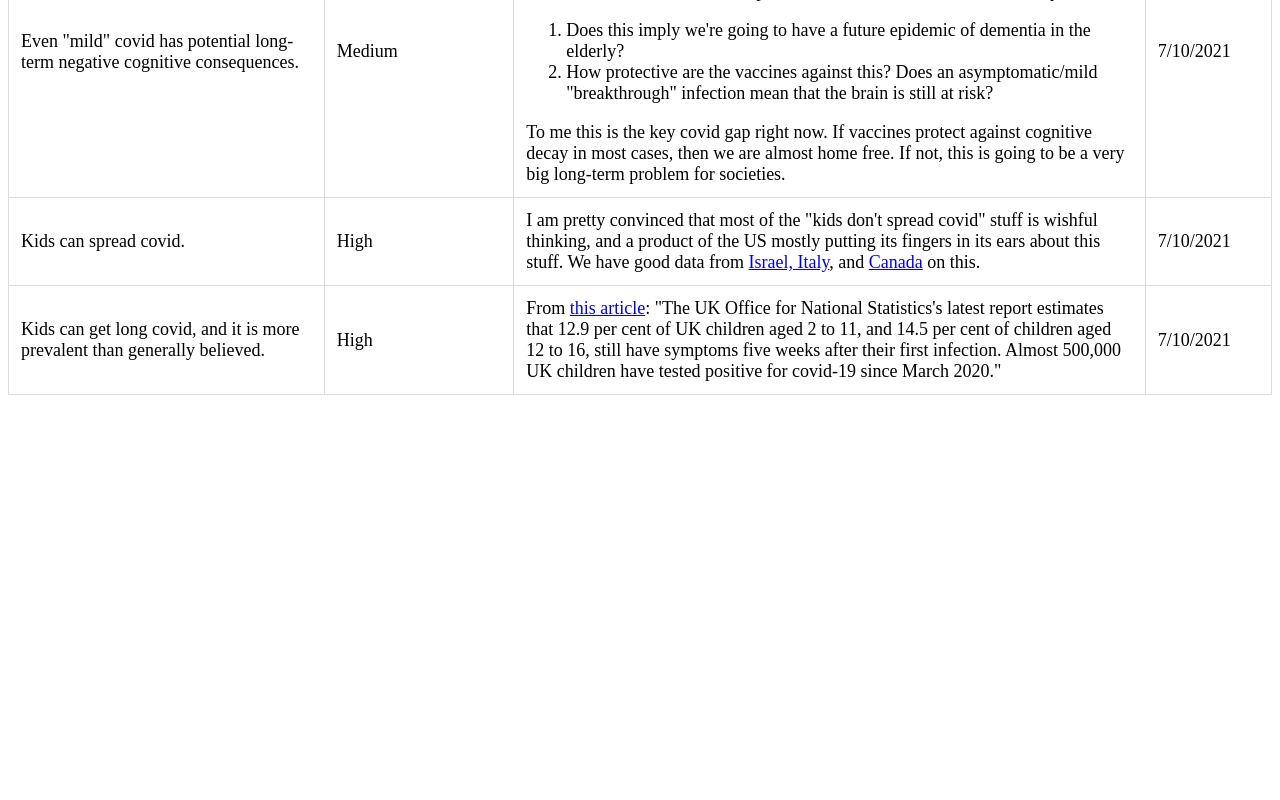
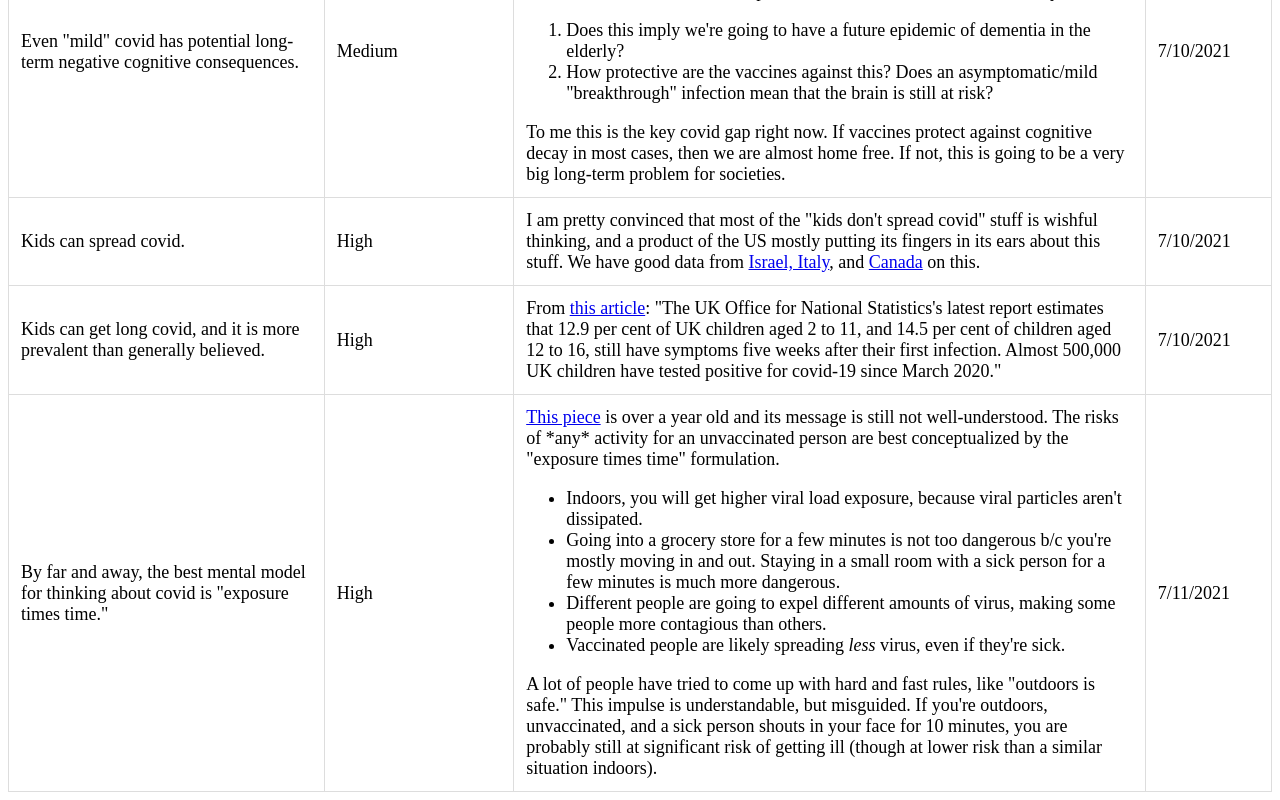
Before and after one commit to RHPeel/rhpeel.github.io, a plain HTML site: page index.html in a window 1280 px wide. Shown: the part 621-1421 px from the top of the page. Before the commit the page ends 1024 px from the top, so only its background shows below. Drawn offline with Linux system fonts and the light colour scheme.

Commit message:
Update index.html

```diff
--- a/index.html
+++ b/index.html
@@ -109,6 +109,17 @@ function myFunction() {
       <td>High</td>
       <td>From <a href="https://www.ncbi.nlm.nih.gov/pmc/articles/PMC7927578/">this article</a>: "The UK Office for National Statistics's latest report estimates that 12.9 per cent of UK children aged 2 to 11, and 14.5 per cent of children aged 12 to 16, still have symptoms five weeks after their first infection. Almost 500,000 UK children have tested positive for covid-19 since March 2020."</td>
       <td>7/10/2021</td></tr>
+    <tr>
+      <td>By far and away, the best mental model for thinking about covid is "exposure times time."</td>
+      <td>High</td>
+      <td><a href="https://www.erinbromage.com/post/the-risks-know-them-avoid-them?fbclid=IwAR2z2AwHqrAGgOk0_t1LsbBFC312Z2DdmE1RJmRYK4rKhyBqXUmfKMaO4E0">This piece</a> is over a year old and its message is still not well-understood. The risks of *any* activity for an unvaccinated person are best conceptualized by the "exposure times time" formulation.
+      <ul><li>Indoors, you will get higher viral load exposure, because viral particles aren't dissipated.
+        <li>Going into a grocery store for a few minutes is not too dangerous b/c you're mostly moving in and out. Staying in a small room with a sick person for a few minutes is much more dangerous.
+        <li>Different people are going to expel different amounts of virus, making some people more contagious than others.
+        <li>Vaccinated people are likely spreading <i>less</i> virus, even if they're sick.</ul>
+        A lot of people have tried to come up with hard and fast rules, like "outdoors is safe." This impulse is understandable, but misguided. If you're outdoors, unvaccinated, and a sick person shouts in your face for 10 minutes, you are probably still at significant risk of getting ill (though at lower risk than a similar situation indoors).
+      </td>
+      <td>7/11/2021</td></tr>
 </tbody></table>
   </body>
 </html>
```
